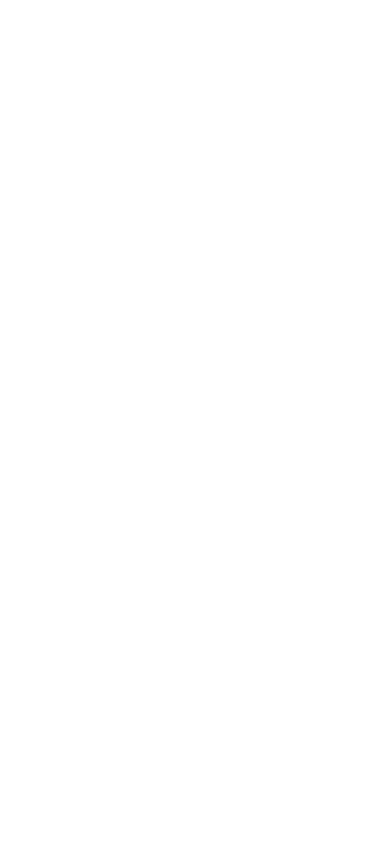
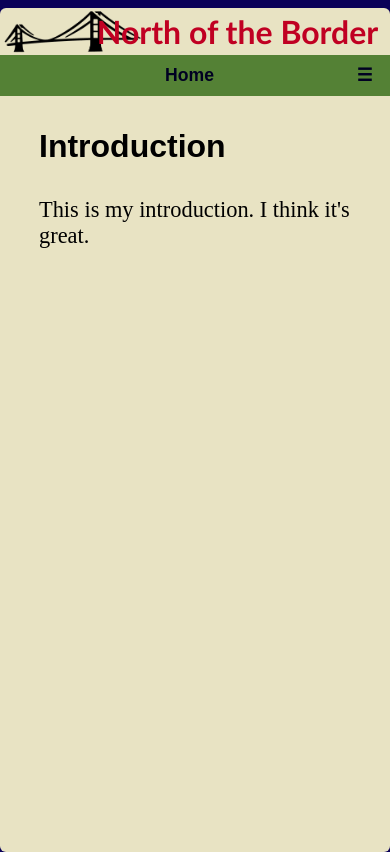
Before and after one commit to samphire/NOTB, a plain HTML site: page index.html in a window 390 px wide. Drawn offline with nearby package versions, Linux system fonts and the light colour scheme; a web font is replaced by a local one.

Commit message:
Day 1 coding.

```diff
--- /dev/null
+++ b/css/index.css
@@ -0,0 +1,114 @@
+html, body{
+    margin: 0;
+    padding: 0;
+    height: 100%;
+    background-color: #0a0058;
+}
+header{
+    position: relative;
+    text-align: center;
+    /*font-size: 4rem;*/
+    /*line-height: 7rem;*/
+    /*height: 20%;*/
+    vertical-align: bottom;
+    /*border: 1px solid red;*/
+    overflow: auto;
+}
+#top-part{
+    font-family: 'Calibri', sans-serif;
+    font-weight: bold;
+    /*font-family: 'Proza Libre', sans-serif;*/
+    padding: 1% 0;
+    /*height: 70%;*/
+    font-size: 4rem;
+    background: url('../img/logo2.png') no-repeat;
+    background-size: contain;
+    /*border: 1px solid maroon;*/
+    color: #c00022;
+}
+#container{
+    border-radius: 6px;
+
+    width: 70%;
+    padding: 0 3%;
+    margin: auto;
+    margin-top: 2%;
+    min-height: 100%;
+    background-color: #e8e3c3;
+}
+
+#contact{
+float: right;
+}
+ul.topnav{
+    position: relative;
+    clear: both;
+    background-color: #548135;
+    line-height: 1rem;
+    margin: 0;
+}
+ul.topnav li{
+    display: inline-block;
+    color: #000022;
+    text-align: center;
+    font-size: 1.1rem;
+    font-weight: bold;
+    text-decoration: none;
+    padding: 0.8rem 1.1rem;
+    transition: 0.2s;
+    font-family: 'Proza Libre', sans-serif;
+    cursor: pointer;
+}
+ul.topnav li:hover{
+    background-color: #74A253;
+}
+ul.topnav li.icon{
+    display: none;
+}
+section{
+    font-size: 1.4rem;
+    width: 80%;
+    margin: auto;
+}
+section p.pageTitle{
+    font-size: 2rem;
+    font-weight: bold;
+    font-family: 'Proza Libre', sans-serif;
+}
+section:not(:first-of-type){
+    display: none;
+}
+
+@media screen and (max-width: 680px){
+    #container{
+        width: 100%;
+        padding: 0;
+    }
+    #top-part{
+        font-size: 2rem;
+        padding: 1% 3%;
+        text-align: right;
+    }
+    #logo{
+        width: 15%;
+    }
+    ul.topnav li:not(:first-child){
+        display: none;
+    }
+    ul.topnav li.icon{
+        float: right;
+        display: inline-block;
+    }
+    ul.topnav.responsive{
+        position: relative;
+    }
+    ul.topnav.responsive li.icon{
+        position: absolute;
+        right: 0;
+        top: 0;
+    }
+    ul.topnav.responsive li{
+        float: none;
+        display: block;
+    }
+}
--- a/index.html
+++ b/index.html
@@ -3,8 +3,63 @@
 <head>
     <meta charset="UTF-8">
     <title>North of the Border</title>
+    <link href="https://fonts.googleapis.com/css?family=Proza+Libre" rel="stylesheet">
+    <link rel="stylesheet" href="css/index.css">
+    <script src="https://ajax.googleapis.com/ajax/libs/jquery/3.1.1/jquery.min.js"></script>
+    <script src="js/index.js"></script>
 </head>
 <body>
+<div id="container">
+    <header>
+        <div id="top-part">
+            &nbsp;&nbsp;&nbsp;&nbsp;&nbsp;North of the Border
+        </div>
+        <!--<img id="logo" src="img/logo2.png">-->
+        <!--<div id="contact">Blah</div>-->
+
+        <ul class="topnav" id="myTopnav">
+            <li onclick="$('section').hide();$('#intro').show();">Home</li>
+            <li onclick="$('section').hide();$('#aboutus').show();">About Us</li>
+            <li onclick="$('section').hide();$('#statfaith').show();">Statement of Faith</li>
+            <li onclick="$('section').hide();$('#visiondev').show();">Vision Development</li>
+            <li class="icon" onclick="burger()">
+                &#9776;
+            </li>
+        </ul>
+    </header>
+    <section id="intro">
+        <p class="pageTitle">Introduction</p>
+        <p>This is my introduction. I think it's great.</p>
+    </section>
+    <section id="aboutus">
+        <p class="pageTitle">About Us</p>
+        <p>Hello, and welcome to "North of the Border". My name is Matthew Oakley. I'm British, married to Hyunsu Cha since 2004, and I have two lovely children, Samantha and Tiffany.
+            I've lived in South Korea since graduating from the Bible College of Wales in 2002.</p>
+        <p>I was born again in a tent crusade aged 12, and was filled with the Holy Spirit aged 16. After studying Classics at Cambridge University,
+            I spent five wonderful years in Northern France, sharing the gospel, leading worship and preaching in a Baptist Church.
+            I saw the wonderful supernatural work of the Holy Spirit and led several people to Christ. During that time, God gave me a dream
+            in which I saw the Lord Jesus about to return to the earth (I did not see his face). I was overwhelmed by the impression of his power, authority and holiness.
+            The dream had an enormous impression on me, and the return of the Lord has been a strong theme for me ever since.</p>
+        <p>After returning to the UK in 1997, I attended the Bible College of Wales in Swansea, which was founded by the missionary Rees Howells.
+            After that, I spent a year helping a mission group called 'Nations' in Llanelli. I was then invited to come to Korea by my good friend Wan-Jin Hong,
+            who leads Chunbosan Prayer Mountain in NamYangJu, east of Seoul.</p>
+        <p>In Korea, I have led English worship in several churches in Pusan, Incheon and most recently Osan Baptist Church.</p>
+        <p>My entire purpose in Korea is to fulfill the mission of North of the Border, which God gave me in a dream in 2004.
+            I met the Lord Jesus a second time in a dream in 2014, in which he told me that "For as long as you have lived in South Korea,
+            you must live in North Korea to get to know the nation and its people. I can't say I'm thrilled at the prospect, to be honest,
+            but I'm sure the work will be satisfying. The Lord said "My food is to do the work of Him who sent me".</p>
+        <p>Regarding ministry credentials, I have no ordination from men, but I am a gift of Jesus Christ to the Church according to Ephesians 4:11. Grace is with me wherever I preach.</p>
+    </section>
+    <section id="statfaith">
+        <p class="pageTitle">Statement of Faith</p>
+    </section>
+    <section id="visiondev">
+        <p class="pageTitle">Vision Development</p>
+    </section>
+    <footer>
+
+    </footer>
+</div>
 
 </body>
 </html>
--- /dev/null
+++ b/js/index.js
@@ -0,0 +1,8 @@
+function burger(){
+    var topNav = document.getElementById("myTopnav");
+    if(topNav.className === "topnav"){
+        topNav.className += " responsive";
+    } else{
+        topNav.className = "topnav";
+    }
+}
```
Also changed, not shown: img/logo2.png (added).
